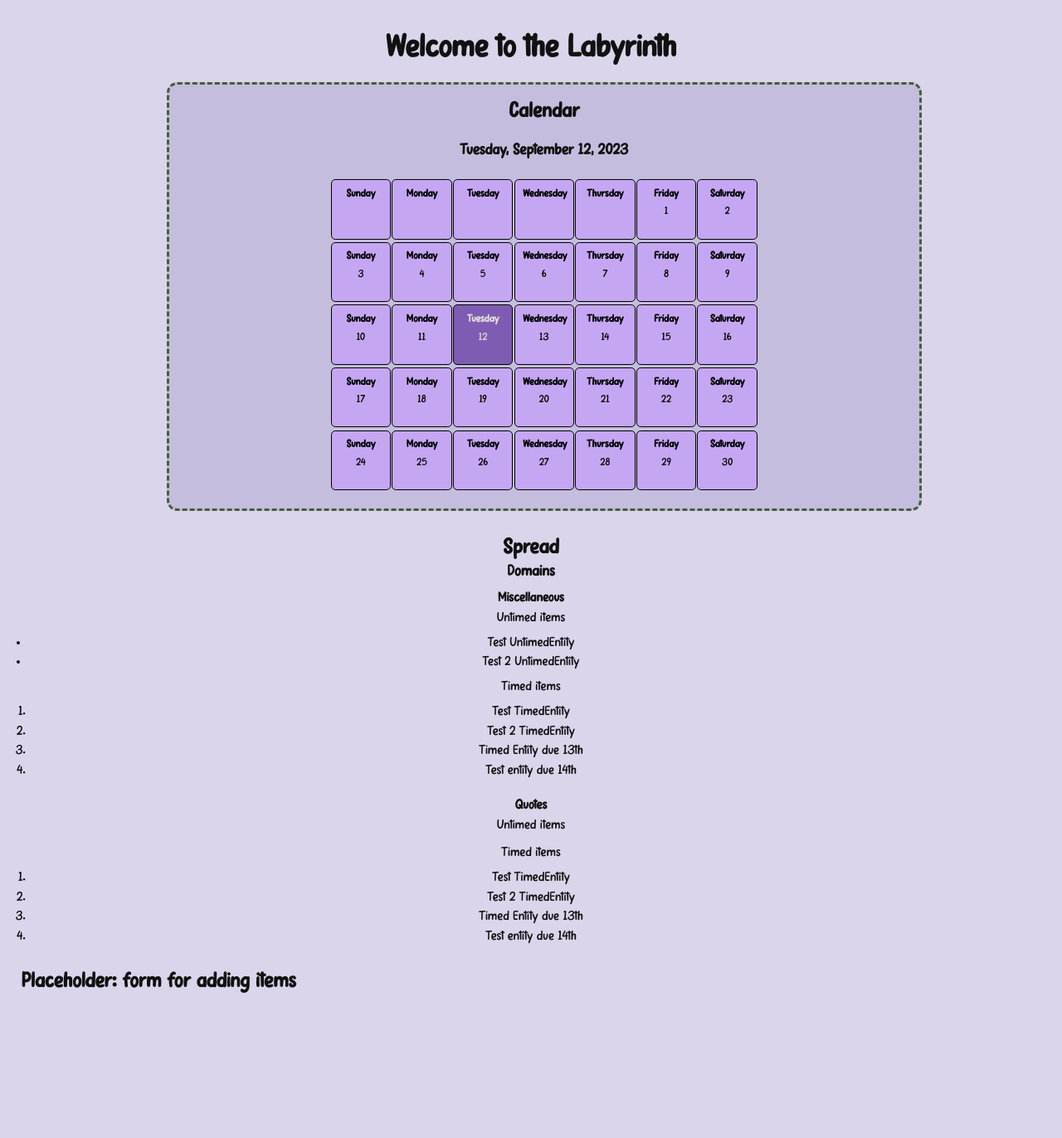
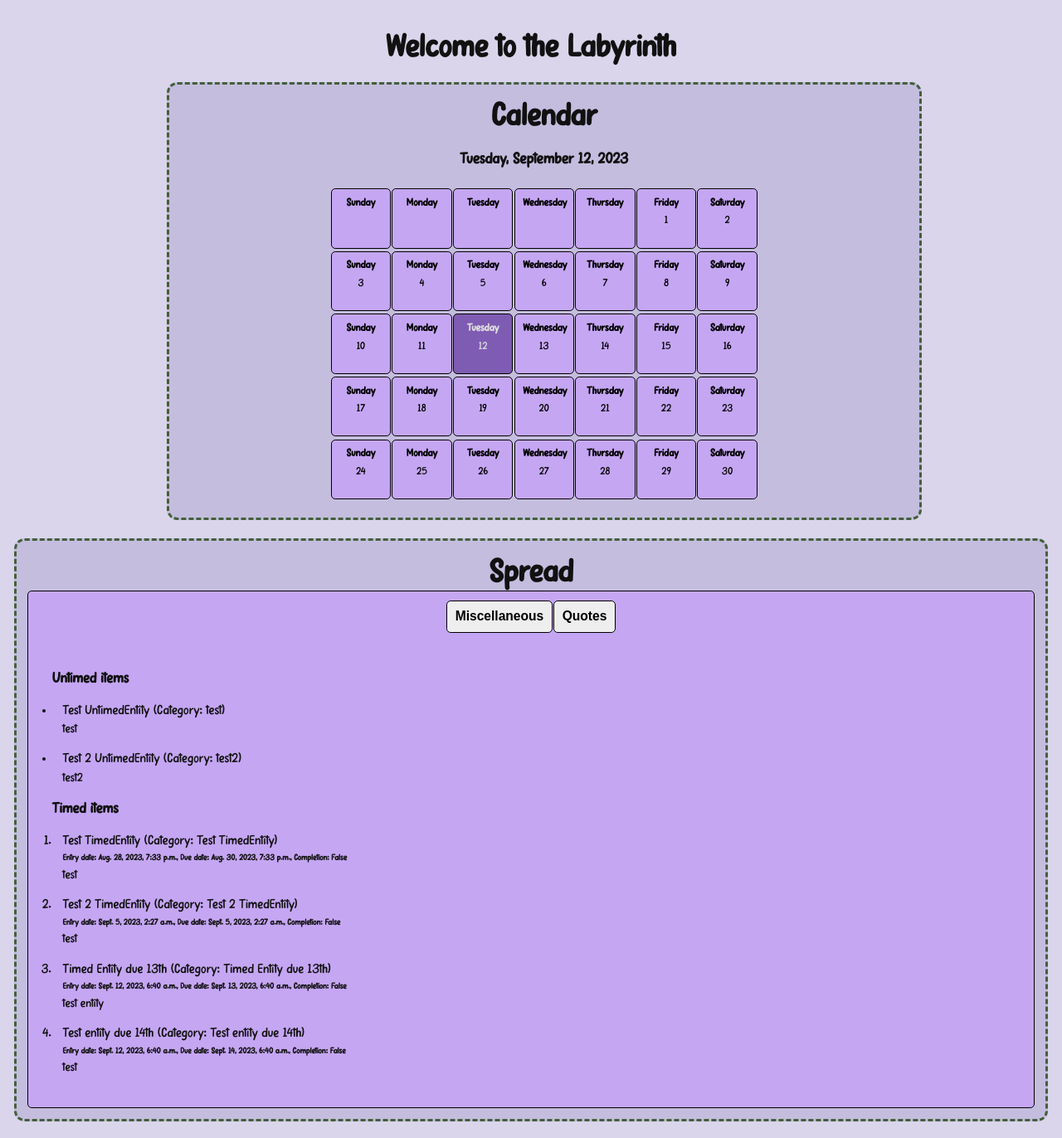
Before and after one commit to Viridiani/labyrinth, a Django app: page / in a window 1280 px wide. Shown: the whole page at 83% size. Before the commit the page ends 1197 px from the top, so only its background shows below. Run offline with Django 4.2, Linux system fonts and the light colour scheme; data comes from the database, SQL or seed files in the repository; both versions use the stored data as it was after the commit.

Commit message:
Completed most of spread
Need form for adding data, completing timed tasks, and one spread that is just everything that is due.

```diff
--- a/labyrinth/the_labyrinth/static/the_labyrinth/labyrinth.css
+++ b/labyrinth/the_labyrinth/static/the_labyrinth/labyrinth.css
@@ -22,7 +22,7 @@ body {
 }
 
 h2 {
-    font-size: 2vw;
+    font-size: 3vw;
 }
 
 .intro {
@@ -75,4 +75,65 @@ h2 {
 
 #spread {
     text-align: center;
+    background-color: #C4BDDE;
+    border: 0.25vw dashed #435F3A;
+    border-radius: 1vw;
+    margin: 4px;
+    padding: 1vw;
 }
+
+#spread_full_box {
+    background-color: #C5A6F3;
+    border: 0.15vw solid black;
+    border-radius: 0.4vw;
+    margin: 0.05vw;
+}
+
+#spread_buttons {
+    display: flex;
+    justify-content: center;
+}
+
+button {
+    border: 0.15vw solid black;
+    background-color: #eee;
+    border-radius: 0.4vw;
+    margin: 0.05vw;
+    padding: 0.25vw;
+}
+
+button:hover {
+    background-color: #ccc;
+}
+
+#spread_content {
+    display: flex;
+    justify-content: center;
+}
+
+.spread_block {
+    display:inline-block;
+    width: 100%;
+    text-align: left;
+    min-height: 20vw;
+}
+
+#spread_content h3 {
+    font-size: 1.75vw;
+}
+
+.spread_section_title {
+    font-size: 1.40vw;
+}
+
+.spread_entity_name {
+    font-size: 1.25vw;
+}
+
+.spread_brief {
+    font-size: 0.8vw;
+}
+
+.spread_description {
+    font-size: 1.15vw;
+}
--- a/labyrinth/the_labyrinth/templates/the_labyrinth/labyrinth.html
+++ b/labyrinth/the_labyrinth/templates/the_labyrinth/labyrinth.html
@@ -17,6 +17,7 @@
             <script>
                 const WEEK_DAYS = ['Sunday', 'Monday', 'Tuesday', 'Wednesday', 'Thursday', 'Friday', 'Saturday'];
                 const MONTHS = ['January', 'February', 'March', 'April', 'May', 'June', 'July', 'August', 'September', 'October', 'November', 'December'];
+                let domain_array = [];
 
                 function days_in_month(month, year) {
                     return new Date(year, month + 1, 0).getDate();
@@ -87,33 +88,75 @@
         <br>
         <div id="spread">
             <h2>Spread</h2>
-            <h3>Domains</h3>
-            <!-- Put domains into an inline block or block -->
             <!-- put the ol/li into block? separate into own div and then block? -->
             <!-- Put the li into flex boxes -->
+            <div id="spread_full_box">
+                <div id="spread_buttons">
                     {% for i in d %}
-                <div class="spreadCategory">
-                    <h4>{{i.domain_name}}</h4>
-                    <p>Untimed items</p>
+                        <button onclick="toggle_spread('{{i.domain_name}}')"><h3>{{i.domain_name}}</h3></button>
+                        <script>domain_array.push('{{i.domain_name}}')</script>
+                    {% endfor %}
+                </div>
+                <br>
+                <div id="spread_content">
+                    {% for i in d %}
+                        <div id={{i.domain_name}} class="spread_block">
+                            <div class="{{i.domain_name}}_body">
+                                <h4 class="spread_section_title">Untimed items</h4>
                                 <ul>
                                     {% for j in u|from_domain:i.id %}
-                            <li>{{j}}</li>
+                                        <li>
+                                            <p class="spread_entity_name">
+                                                {{j.entity_name}} (Category: {{j.category}})
+                                            </p>
+                                            <p class="spread_description">
+                                                {{j.text}}
+                                            </p>
+                                        </li>
                                     {% endfor %}
                                 </ul>
-                    <p>Timed items</p>
+                                <h4 class="spread_section_title">Timed items</h4>
                                 <ol>
-                        {% for k in t %}
-                            <li>{{k}}</li>
+                                    {% for k in t|from_domain:i.id %}
+                                        <li>
+                                            <p class="spread_entity_name">
+                                                {{k.entity_name}} (Category: {{k.entity_name}})
+                                            </p>
+                                            <h5 class="spread_brief">
+                                                Entry date: {{k.start_date_time}}, Due date: {{k.end_date_time}}, Completion: {{k.complete}}
+                                            </h5>
+                                            <p class="spread_description">
+                                                {{k.text}}
+                                            </p>
+                                        </li>
                                     {% endfor %}
                                 </ol>
                             </div>
+                        </div>
                     {% endfor %}
+                </div>
+            </div>
             <script>
-                // To make a dropdown menu on this eventually
+                function hide_all(domain_arr) {
+                    for (var i=0; i<domain_arr.length; i++) {
+                        let temp = document.getElementById(domain_arr[i]);
+                        temp.style.display = "none";
+                    }
+                }
+
+                function toggle_spread(domain) {
+                    hide_all(domain_array);
+                    let current = document.getElementById(domain);
+                    current.style.display = "block";
+                }
+                hide_all(domain_array);
+
+                // default to domain_array[0] displaying
+                document.getElementById(domain_array[0]).style.display = "block";
             </script>
         </div>
         <div id="item_form">
-            <h2>Placeholder: form for adding items</h2>
+            <!-- <h2>form to add items</h2> -->
         </div>
 
         {% endblock %}
--- a/labyrinth/the_labyrinth/templatetags/the_labyrinth_extras.py
+++ b/labyrinth/the_labyrinth/templatetags/the_labyrinth_extras.py
@@ -7,7 +7,3 @@ register = template.Library()
 @register.filter(name="from_domain")
 def in_domain(obj, domain):
     return obj.filter(domains=domain)
-
-# Filter which should sort from obj.Objects.all() or from the filtered by domains and give back by due date
-def sort_date(obj):
-    return obj.order_by('end_date_time')
--- a/labyrinth/the_labyrinth/views.py
+++ b/labyrinth/the_labyrinth/views.py
@@ -23,7 +23,7 @@ def base(request, domain_name):
 
 # Main page
 domains = Domain.objects.all()
-untimedEntities = UntimedEntity.objects.all()
-timedEntities = TimedEntity.objects.all()
+untimedEntities = UntimedEntity.objects.all().order_by('category')
+timedEntities = TimedEntity.objects.all().order_by('category', 'end_date_time')
 def labyrinth(request):
     return render(request, "the_labyrinth/labyrinth.html", {"d": domains, "u": untimedEntities, "t": timedEntities})
```
Also changed, not shown: labyrinth/db.sqlite3. Lines whose indentation alone changed are shown as unchanged.
